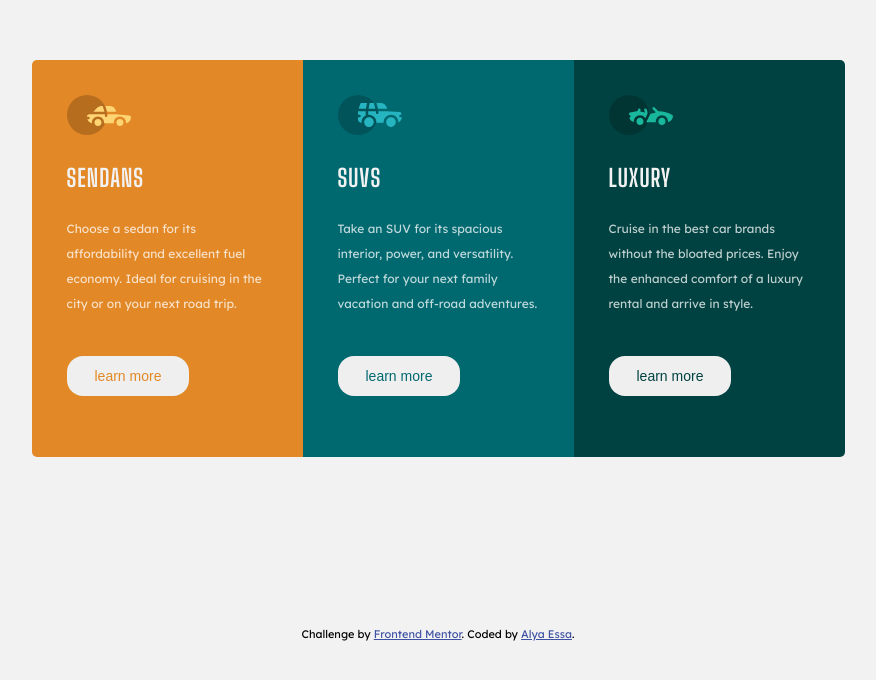
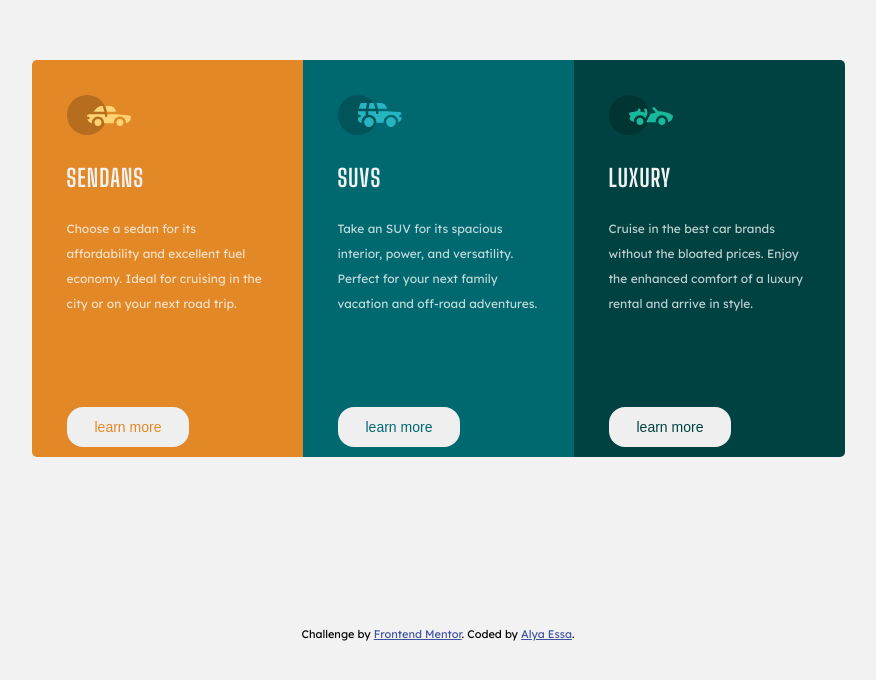
Before and after one commit to AlyaEssa/3-column-preview-card-component-css, a plain HTML site: page index.html in a window 1280 px wide. Shown: the part 110-790 px from the top of the page, without its empty margins (202-1078 px from the left). Drawn offline with Linux system fonts and the light colour scheme.

Commit message:
changed the     margin-top: 91px; of .btn

```diff
--- a/style.css
+++ b/style.css
@@ -68,7 +68,7 @@ main .card p {
   font-family: "Lexend Deca", sans-serif;
 }
 main .card .btn {
-  margin-top: 40px;
+     margin-top: 91px;
   padding: 12px 28px;
   border: none;
   border-radius: 16px;
```
